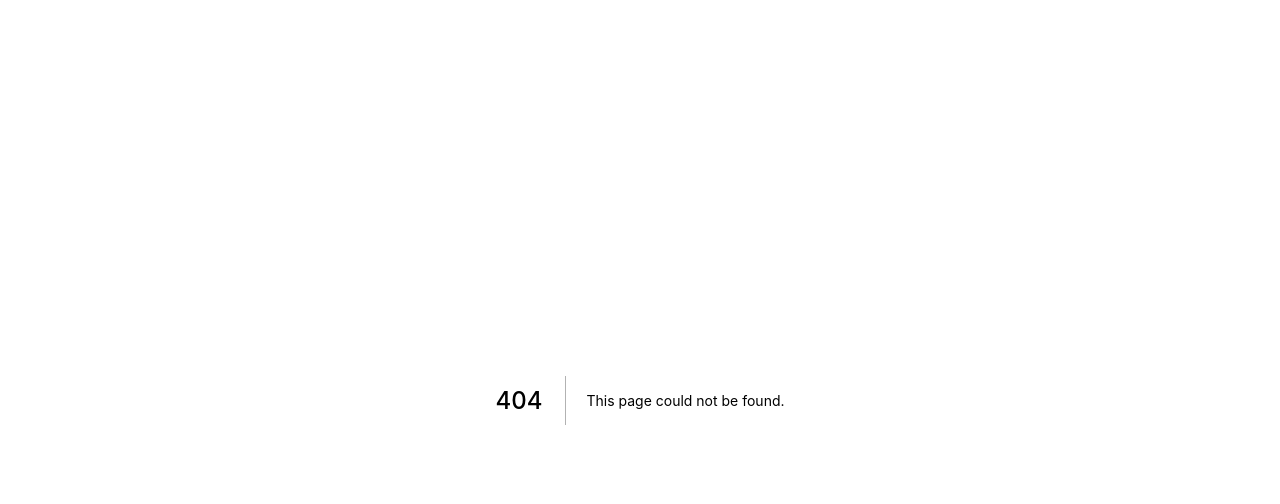
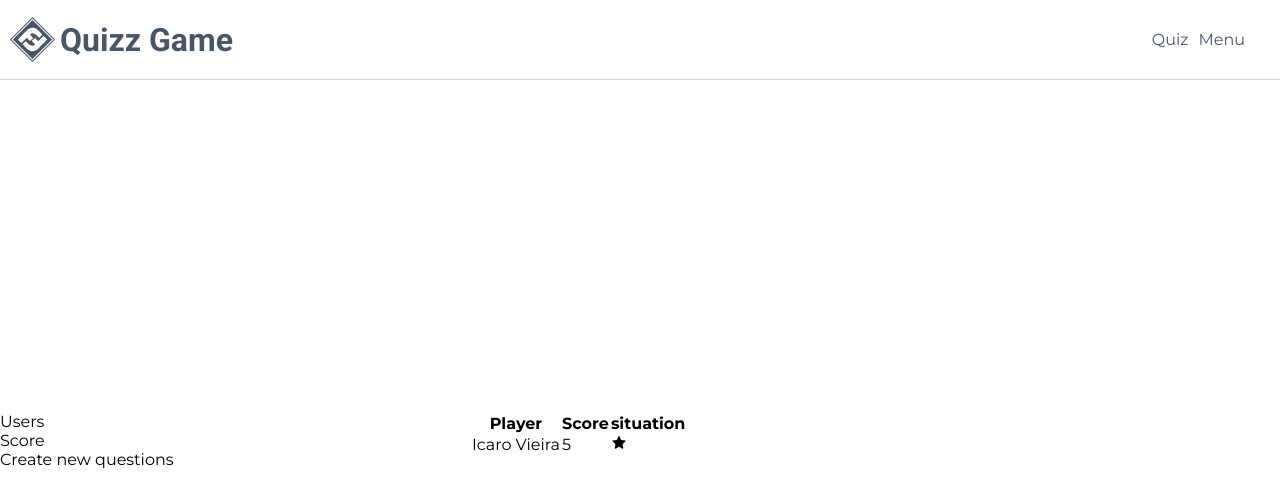
Before and after one commit to Icaro8/nextapp, a Next.js app: page /score in a window 1280 px wide. Before the commit this address had no page. Shown: the top 504 px of the page. Built offline with nearby package versions, Linux system fonts and the light colour scheme.

Commit message:
feat/pagina de score iniciando

```diff
--- a/src/components/Header/index.jsx
+++ b/src/components/Header/index.jsx
@@ -0,0 +1,35 @@
+import Link from "next/link";
+import React from "react";
+
+import { FaFantasyFlightGames } from "react-icons/fa";
+
+import styles from "./style.module.scss";
+
+export function Header() {
+  return (
+    <div className={styles.headerContainer}>
+      <div>
+        <div>
+          <FaFantasyFlightGames />
+        </div>
+        <div>
+          <h1>Quizz Game</h1>
+        </div>
+      </div>
+      <nav>
+        <ul>
+          <li>
+            <Link href="/'">
+              <a>Quiz</a>
+            </Link>
+          </li>
+          <li>
+            <Link href="/'">
+              <a>Menu</a>
+            </Link>
+          </li>
+        </ul>
+      </nav>
+    </div>
+  );
+}
--- a/src/components/Header/style.module.scss
+++ b/src/components/Header/style.module.scss
@@ -0,0 +1,38 @@
+.headerContainer {
+  grid-area: H;
+  display: flex;
+  justify-content: space-between;
+  align-items: center;
+  padding: 20px 10px;
+  height: 80px;
+  border-bottom: 1px solid var(--gray-300);
+  div:first-child {
+    display: flex;
+    align-items: center;
+    gap: 5px;
+    font-family: var(--font-roboto);
+    color: var(--gray-600);
+    svg {
+      width: 45px;
+      height: 45px;
+    }
+  }
+
+  nav {
+    ul {
+      list-style: none;
+      margin-right: 20px;
+      li {
+        display: inline-block;
+        a {
+          padding: 5px;
+          color: var(--gray-600);
+          &:hover {
+            text-decoration: underline;
+            color: var(--black);
+          }
+        }
+      }
+    }
+  }
+}
--- /dev/null
+++ b/src/components/LeftBar/index.jsx
@@ -0,0 +1,28 @@
+import Link from "next/link";
+import React from "react";
+
+import styles from "./style.module.scss";
+
+export const LeftBar = () => {
+  return (
+    <aside className={styles.columnBar}>
+      <nav>
+        <div>
+          <Link href="/">
+            <a>Users</a>
+          </Link>
+        </div>
+        <div>
+          <Link href="/">
+            <a>Score</a>
+          </Link>
+        </div>
+        <div>
+          <Link href="/">
+            <a>Create new questions</a>
+          </Link>
+        </div>
+      </nav>
+    </aside>
+  );
+};
--- /dev/null
+++ b/src/components/LeftBar/style.module.scss
@@ -0,0 +1,6 @@
+.columnBar {
+  display: flex;
+  flex-direction: column;
+  gap: 10px;
+  grid-area: N;
+}
--- /dev/null
+++ b/src/components/ScoreUsers/index.jsx
@@ -0,0 +1,32 @@
+import React from "react";
+
+import { AiFillStar } from "react-icons/ai";
+
+import styles from "./style.module.scss";
+
+export function TableScore() {
+  return (
+    <div className={styles.container}>
+      <main>
+        <table>
+          <thead>
+            <tr>
+              <th>Player</th>
+              <th>Score</th>
+              <th>situation</th>
+            </tr>
+          </thead>
+          <tbody>
+            <tr>
+              <td>Icaro Vieira</td>
+              <td>5</td>
+              <td>
+                <AiFillStar />
+              </td>
+            </tr>
+          </tbody>
+        </table>
+      </main>
+    </div>
+  );
+}
--- /dev/null
+++ b/src/components/ScoreUsers/style.module.scss
@@ -0,0 +1,3 @@
+.container {
+  grid-area: S;
+}
--- a/src/pages/index.jsx
+++ b/src/pages/index.jsx
@@ -28,7 +28,7 @@ export default function Home() {
   return (
     <div className={styles.ContainerContent}>
       <Head>
-        <title>Create Next App</title>
+        <title>Login</title>
         <meta name="description" content="Generated by create next app" />
       </Head>
       <div className={styles.ContainertForm}>
--- /dev/null
+++ b/src/pages/score/index.jsx
@@ -0,0 +1,19 @@
+import React from "react";
+import Head from "next/head";
+
+import { LeftBar } from "../../components/LeftBar";
+import { Header } from "../../components/Header";
+import { TableScore } from "../../components/ScoreUsers";
+
+import style from "./style.module.scss";
+
+export default function ScorePage() {
+  return (
+    <div className={style.layoutGrid}>
+      <Head></Head>
+      <Header />
+      <LeftBar />
+      <TableScore />
+    </div>
+  );
+}
--- /dev/null
+++ b/src/pages/score/style.module.scss
@@ -0,0 +1,8 @@
+.layoutGrid {
+  width: 100%;
+  height: 100%;
+  display: grid;
+  grid-template-areas:
+    "H H H"
+    "N S S";
+}
```
